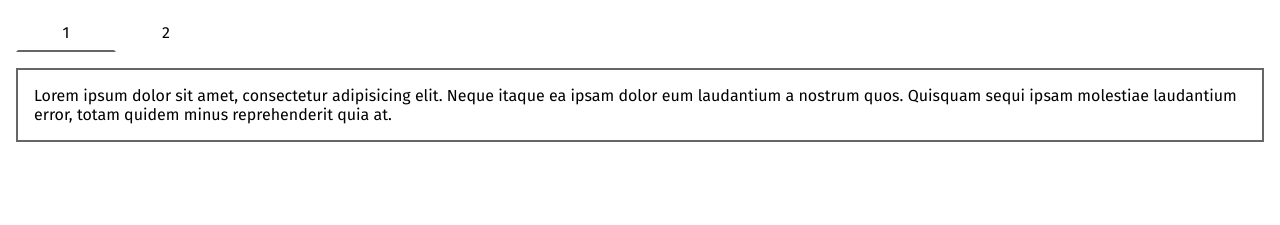
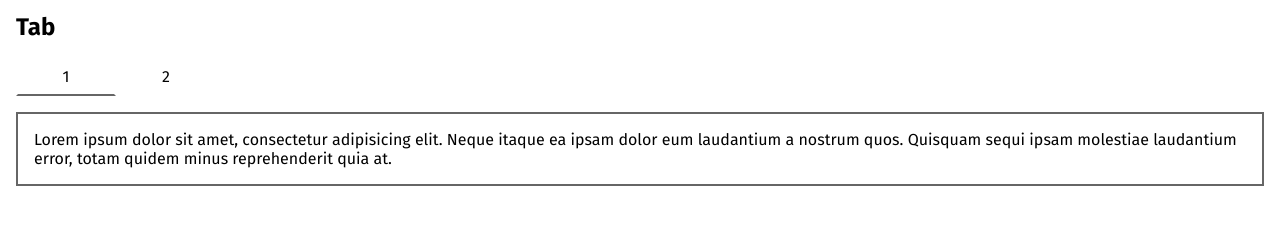
Before and after one commit to mojahige/stimulus-typescript-test, a website built with Parcel: page dev/index.html in a window 1280 px wide. Shown: the part 41-266 px from the top of the page. Built offline with nearby package versions, Linux system fonts and the light colour scheme; what stimulus would draw is missing.

Commit message:
update: 見た目調整

```diff
--- a/dev/index.html
+++ b/dev/index.html
@@ -13,6 +13,11 @@
   </header>
 
   <main>
+    <section>
+      <h2 style="margin-bottom: 1rem;">
+        Tab
+      </h2>
+
       <div class="Tab"
            data-controller="tab">
         <ul class="Tab__list"
@@ -52,6 +57,7 @@
           </div>
         </div>
       </div>
+    </section>
   </main>
 
   <script src="assets/javascripts/main.ts"></script>
```
Lines whose indentation alone changed are shown as unchanged.
